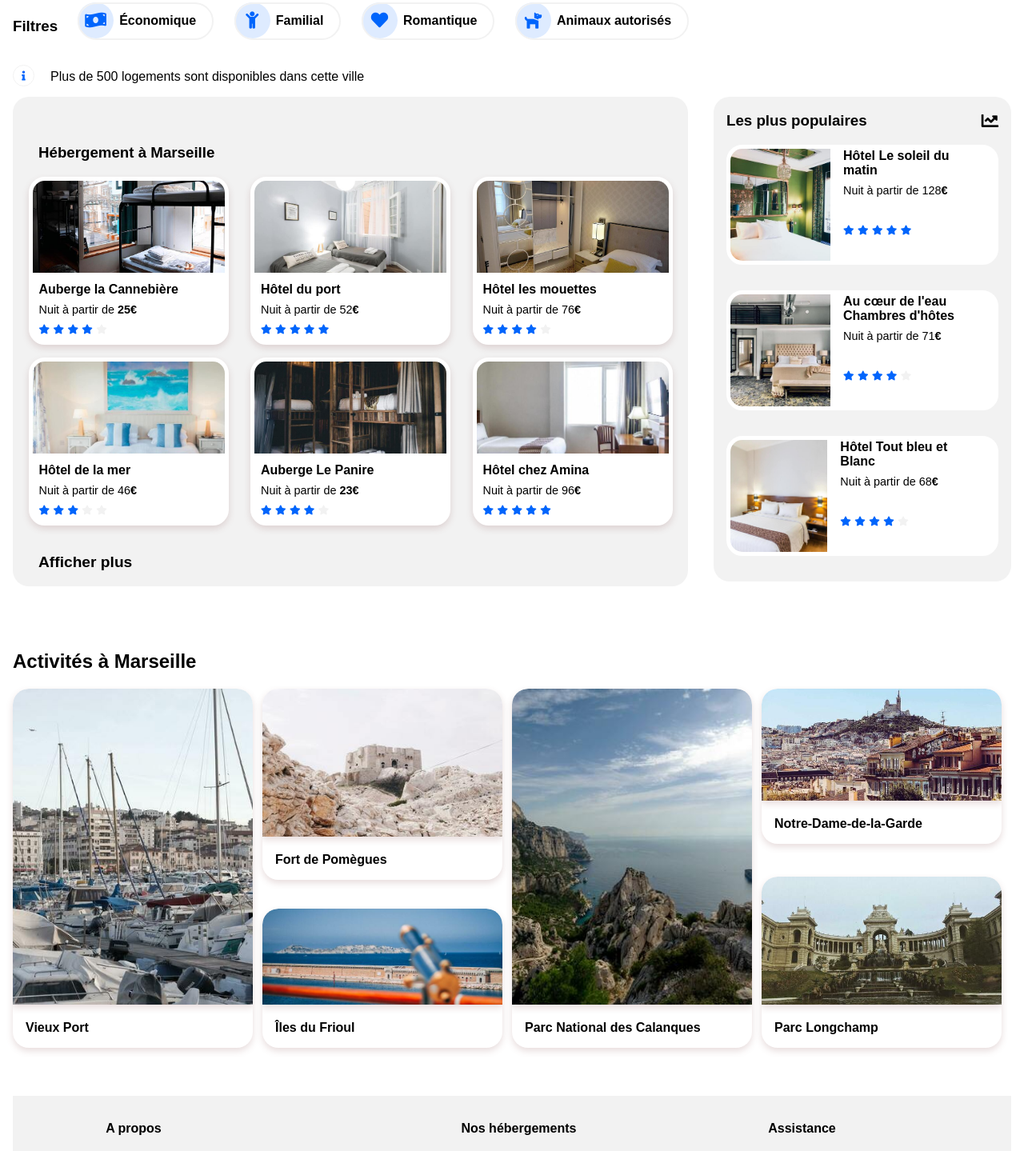
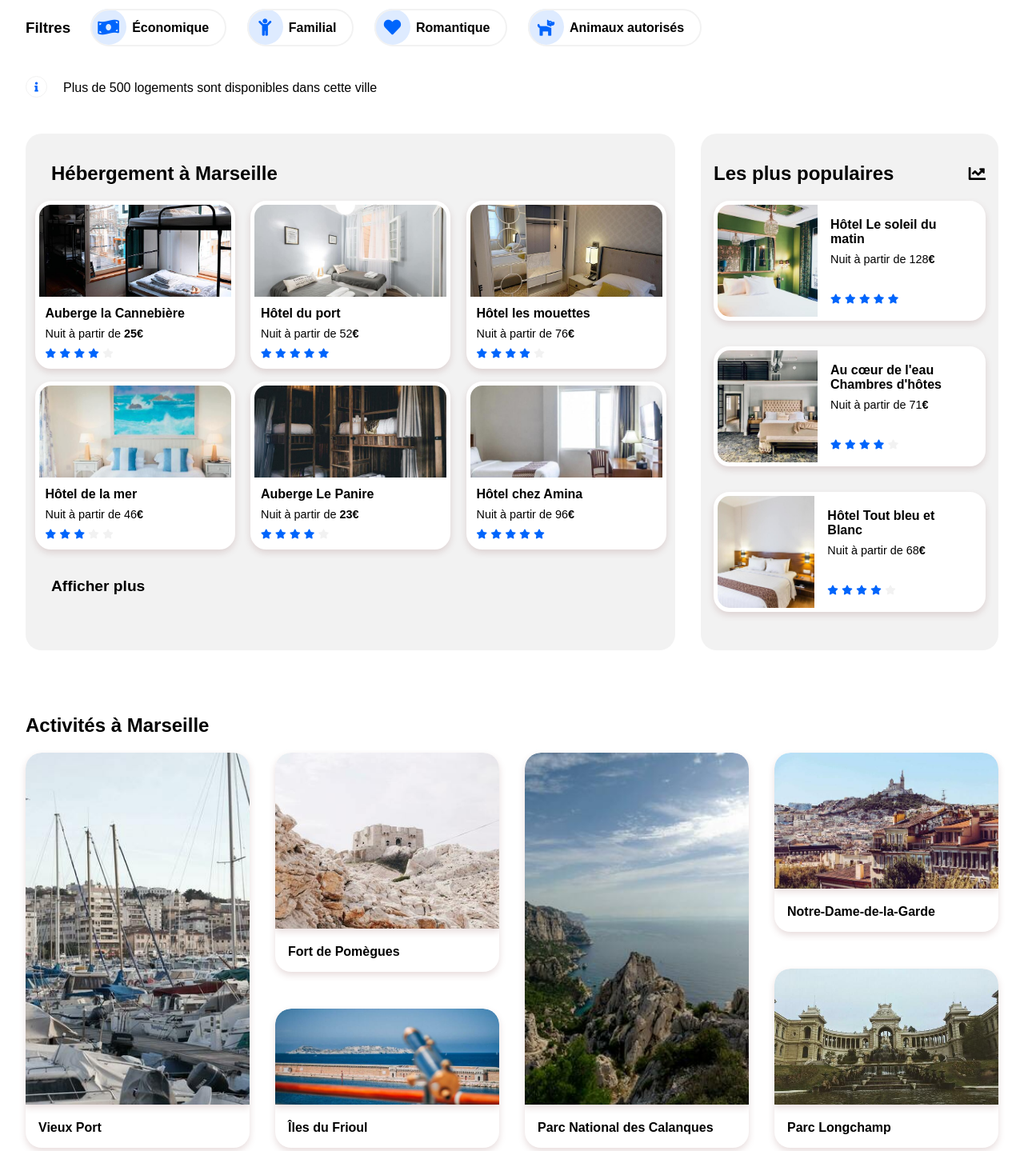
Before and after one commit to Kunkanya/kunka, a plain HTML site: page index.html in a window 1280 px wide. Shown: the part 247-1686 px from the top of the page at 80% size. Drawn offline with Linux system fonts and the light colour scheme; a web font is replaced by a local one.

Commit message:
correct grid in activity section and responsive

```diff
--- a/css/middlescreen.css
+++ b/css/middlescreen.css
@@ -1,5 +1,5 @@
 /* -- Media queries for mobile --*/
-@media only screen and (max-width: 1024px) and (min-width: 600px) {
+@media only screen and (max-width: 1040px) and (min-width: 680px) {
   html body {
     box-sizing: border-box;
     margin: 0;
@@ -23,7 +23,6 @@
     padding-left: 1rem !important;
     padding-right: 1rem;
   }
-
 
   /*--section 1 navigation --*/
 
@@ -91,45 +90,38 @@
   .container {
     display: flex;
     flex-flow: column-reverse wrap;
-
   }
 
   /*section 6 : aside--*/
-#aside_wrapper{
+  #aside_wrapper{
   border-radius: 0;
   margin:0;
   padding:0;
   width:100%;
-
+  overflow: scroll;
 }
 
   .aside_container {
-    display: grid;
-    grid-template-columns: 1fr 1fr;
-    grid-template-rows: auto auto;
-    grid-auto-flow: row;
-    border : solid red 1px;
-
+    display: flex;
+    flex-flow: row wrap;
+    justify-content: space-evenly;
+    padding: 0;
+    margin: 0 1rem;
+    width: calc(100% - 2rem);
   }
 
- #aside_header h3{
-  padding-left : 1rem;
-}
-#aside_header{
+  .fig_aside{
+    flex : 45%;
+    max-width: 45%;
+  }
+
+  #aside_header{
   display: flex;
   justify-content: space-between;
   align-items: center;
-}
-
-
-#aside_header i{
-  padding-right : 1rem;
-}
-
- .fig_aside {
-    margin-bottom: 2vh;
-    max-width: 320px;
-    width: 100%;
+  width : calc(100% - 2rem);
+  margin-right: auto;
+  margin-left: auto;
   }
 
   /*--Section 4 : herbergement--*/
@@ -160,14 +152,16 @@
 
   .activity_card_container {
     display: flex;
-    flex-flow: column wrap;
+    flex-flow: row wrap;
     margin: auto;
+    justify-content: space-evenly;
     box-sizing: border-box;
   }
 
   figure.card {
-    width: 330px !important;
+/*    width: 330px !important;
     height: 185px !important;
+*/
     margin-bottom: 1rem;
   }
   .card img {
--- a/css/smallscreen.css
+++ b/css/smallscreen.css
@@ -1,5 +1,5 @@
 /* -- Media queries for mobile --*/
-@media only screen and (max-width: 599px) {
+@media only screen and (max-width: 600px) {
   #main-wrapper {
     margin: auto;
     padding: 1rem 0 0 0;
@@ -136,9 +136,6 @@
     margin: auto;
   }
 
-  .figcap_aside {
-  }
-
   #aside_header {
     margin-left: 20vw;
   }
--- a/css/styles.css
+++ b/css/styles.css
@@ -12,7 +12,7 @@ html body {
   box-sizing: border-box;
   overflow-x: hidden;
   margin-top: 0;
-  padding: 0 1rem;
+  padding: 0;
 
   min-width: 100%;
   margin-left: auto;
@@ -57,6 +57,7 @@ p span {
   flex-direction: row;
   justify-content: space-between;
   align-items: center;
+  padding: 0 2rem;
 }
 
 #nav_head{
@@ -110,15 +111,22 @@ border-top: solid 2px white;
   font-weight: bolder;
   margin-bottom: 0px;
 }
-
+#search_text{
+  padding : 0 2rem;
+}
 
 /*--section 3 search_icon --*/
+.search_button{
+  display: inline-flex;
+  margin-left : 2rem;
+}
 
 .submit_button {
   background-color: var(--blue);
   border: solid 1px var(--blue);
   border-radius: 0 20px 20px 0;
   width: 130px;
+  cursor: pointer;
 }
 
 .submit_button span{
@@ -161,12 +169,14 @@ color: var(--blue);
   height: 54px;
 }
 
-form.search_button {
-  display: inline-flex;
-  cursor: pointer;
-}
 
 /*-- Section 4 Filtres--*/
+
+.filter_container {
+  display: flex;
+  align-items: center;
+  margin: 2rem 0 0 2rem;
+}
 
 .filter_icon {
   display: inline-flex;
@@ -195,7 +205,7 @@ form.search_button {
   font-weight: bold;
   border: solid var(--gray) 2px;
   border-radius: 50px;
-  margin-top: 0;
+  margin: 0;
   position: relative;
   padding-left: 50px;
   padding-right: 20px;
@@ -209,13 +219,10 @@ form.search_button {
   transition : 0.5s;
 }
 
-.filter_container {
-  display: flex;
-  margin-top: 30px;
-}
-
+/*-- section Info--*/
 .info {
   display: flex;
+  margin: 1.3rem 2rem;
 }
 
 .info i {
@@ -238,8 +245,9 @@ form.search_button {
 
 .container {
   display: flex;
-  flex-flow: row;
+  flex-direction: row;
   justify-content: space-between;
+  margin: 2rem;
 }
 
 /*--Section 5: Hébergement à Marseille--*/
@@ -253,7 +261,7 @@ form.search_button {
 #header_text {
   display: flex;
   align-items: flex-end;
-  margin-top: 5vh;
+  padding: 1rem 2rem 0 2rem;
 }
 
 div#section_foot_text {
@@ -265,15 +273,11 @@ div#section_foot_text {
   font-weight: bolder;
 }
 
-#header_text h3  {
-  font-weight: bold;
-  padding-left: 2.5vw;
-}
 
 #section_foot_text h3 {
   font-size: 1.2em;
   font-weight: bold;
-  padding-left: 2.5vw;
+  padding-left: 2rem;
 }
 
 div.hotel_container {
@@ -302,7 +306,6 @@ div.hotel_container {
 .fig_herbergement:hover {
   transform: scale(1.02);
   transition: 0.3s;
-  opacity: 0.8;
   box-shadow: 0 4px 20px 0 rgba(68, 68, 68, 0.5);
 }
 
@@ -335,16 +338,16 @@ p.text_price {
   background-color: var(--gray);
   border-radius: 20px 20px 20px 20px;
   display: flex;
-  flex-flow: column;
+  flex-direction: column;
   align-items: flex-start;
   height: fit-content;
   margin: 0;
-  padding: 0 1rem;
+  padding: 1rem;
 }
 
 .aside_container {
   display: flex;
-  flex-flow: column;
+  flex-direction: column;
   align-items: flex-start;
   margin-top: 0;
   margin-right: auto;
@@ -357,7 +360,7 @@ p.text_price {
   justify-content: space-between;
   align-items: center;
   width: 100%;
-  padding: 0;
+  margin :0;
 }
 
 .fig_aside {
@@ -365,38 +368,40 @@ p.text_price {
   height: 140px;
   border: white solid 5px;
   border-radius: 20px 20px 20px 20px;
+  box-shadow: 0 4px 8px 0 rgba(139, 83, 83, 0.2);
   margin-top: 0;
   overflow: hidden;
   background-color: white;
   margin-bottom: 2rem;
-  display: inline-flex;
-  justify-content: space-between;
+  display: flex;
+  flex-direction: row;
 }
 
 .figcap_aside{
-  padding : 0 1rem;
+  padding : 1rem;
 }
 .fig_aside img {
   width: 125px;
-  max-width: 100%;
   height: 100%;
-  max-height: 100%;
-  margin-right: 0;
   object-fit: cover;
 }
 
 
 .aside_star {
-  margin-top: 2em;
+  margin-top: 2rem;
 }
 .fig_aside:hover {
   transition: 0.3s;
-  opacity: 0.8;
   box-shadow: 0 4px 20px 0 rgba(68, 68, 68, 0.5);
+  transform: scale(1.02);
+
 }
 
 /*--section 7: Activity --*/
 
+#activity{
+  margin : 2rem;
+}
 h2 {
   font-weight: bold;
 }
@@ -407,15 +412,13 @@ h2 {
 
 .activity_card_container {
   display: grid;
-  grid-template-columns: repeat(4, 1fr);
-  grid-template-rows: 195px 40px 40px 170px;
-  grid-auto-columns: auto;
-  grid-auto-rows: auto;
+  grid-template-columns: 1fr 2rem 1fr 2rem 1fr 2rem 1fr;
+  grid-template-rows: 170px 50px 25px 25px 50px 120px 50px;
   box-sizing: border-box;
+  grid-auto-columns: 1rem;
 }
 
 figure.card {
-  /* box-sizing: border-box;*/
   border-radius: 20px 20px 20px 20px;
   overflow: hidden;
   box-shadow: 0 4px 8px 0 rgba(139, 83, 83, 0.2);
@@ -423,15 +426,14 @@ figure.card {
 }
 
 figure.card img {
-  width: 100%;
-
+  width : 100%;
   border-radius: 20px 20px 0 0;
   box-shadow: 0 4px 8px 0 rgba(139, 83, 83, 0.2);
   object-fit: cover;
 }
 .card:hover {
   transition: 0.3s;
-  opacity: 0.8;
+  transform: scale(1.03);
   box-shadow: 0 4px 20px 0 rgba(68, 68, 68, 0.5);
 }
 
@@ -445,35 +447,28 @@ figcaption {
 /*--card 1--*/
 #card_1 {
   grid-column: 1/2;
-  max-height: 445px;
-  max-width: 18.75rem;
-  width: 100%;
+  grid-row: 1/7;
 }
 #card_1 img {
-  height: 395px;
+  height: 440px;
   object-fit: cover;
 }
 /*--card 2--*/
 #card_2 {
-  grid-column: 2/3;
-  max-height: 235px;
-  max-width: 300px;
-  width: 100%;
+  grid-column: 3/4;
+  grid-row: 1/5;
 }
 
 #card_2 img {
-  height: 185px;
+  height: 220px;
   object-fit: cover;
 }
 
 /*--card 3--*/
 
 #card_3 {
-  grid-column: 2/3;
-  grid-row: 4/5;
-  max-height: 170px;
-  max-width: 300px;
-  width: 100%;
+  grid-column: 3/4;
+  grid-row: 6/7;
 }
 #card_3 img {
   height: 120px;
@@ -483,41 +478,34 @@ figcaption {
 /*--card 4--*/
 
 #card_4 {
-  grid-column: 3/4;
-  max-height: 445px;
-  max-width: 300px;
-  width: 100%;
+  grid-column: 5/6;
+
 }
 
 #card_4 img {
-  height: 395px;
+  height: 440px;
   object-fit: cover;
 }
 
 /*--card 5--*/
 
 #card_5 {
-  grid-column: 4/5;
-  max-height: 195px;
-  max-width: 300px;
+  grid-column: 7/8;
   width: 100%;
 }
 
 #card_5 img {
-  height: 140px;
+  height: 170px;
   object-fit: cover;
 }
 
 /*--card 6--*/
 #card_6 {
-  grid-column: 4/5;
-  grid-row: 3/5;
-  max-height: 210px;
-  max-width: 300px;
-  width: 100%;
+  grid-column: 7/8;
+  grid-row: 5/8;
 }
 #card_6 img {
-  height: 160px;
+  height: 170px;
   object-fit: cover;
 }
 
@@ -532,30 +520,30 @@ footer {
   background-color: var(--gray);
   display: flex;
   flex-direction: row;
-  justify-content: space-evenly;
-  max-width: 100%;
+  justify-content: space-between;
 }
 
 .footer li:first-child {
   font-weight: bold;
-  margin: 2em 0 0.5em 0;
+  margin: 2rem 0 0.5rem 0;
 }
 
+
 .footer li {
-  padding-bottom: 1em;
+  padding-bottom: 1rem;
 }
 
 .footer a:hover {
   color: var(--blue);
-
 }
 
 .footer {
-  padding: 0 7rem 0 2rem;
+  padding: 0 15rem 0 1rem;
+  margin : 0;
 }
 
 /**-----@medie queries section --*/
-@media screen and (min-width: 1560px) {
+@media screen and (min-width: 1500px) {
   html body {
     margin-right: auto;
     margin-left: auto;
--- a/index.html
+++ b/index.html
@@ -79,7 +79,7 @@
           <!--Section 5: Hébergement à Marseille-->
           <section id="herbergement">
             <div id="header_text">
-              <h3>Hébergement à Marseille </h3>
+              <h2>Hébergement à Marseille </h2>
             </div>
             <div class="hotel_container">
               <!--Hotel Auberge la Cannebière-->
@@ -218,13 +218,12 @@
           <!--Section 6: Aside -Les plus populaires-->
           <aside id="aside_wrapper">
             <div id="aside_header">
-                <h3>Les plus populaires</h3>
+                <h2>Les plus populaires</h2>
                 <i class="fas fa-chart-line fa-lg"></i>
             </div>
-
             <div class="aside_container">
               <!--Hôtel Le soleil du matin-->
-                <a href="#aside_wrapper" class="fig_aside">
+                <a href="#aside_wrapper" class="fig_aside" >
                   <img
                     src="images/hebergements/4_small/emile-guillemot-Bj_rcSC5XfE-unsplash.jpg"
                     alt="Hôtel Le soleil du matin"
@@ -241,6 +240,7 @@
                     </div>
                   </div>
                 </a>
+
               <!--Au cœur de l'eau Chambres d'hôtes-->
                 <a  class="fig_aside" href="#aside_wrapper">
                   <img
```
